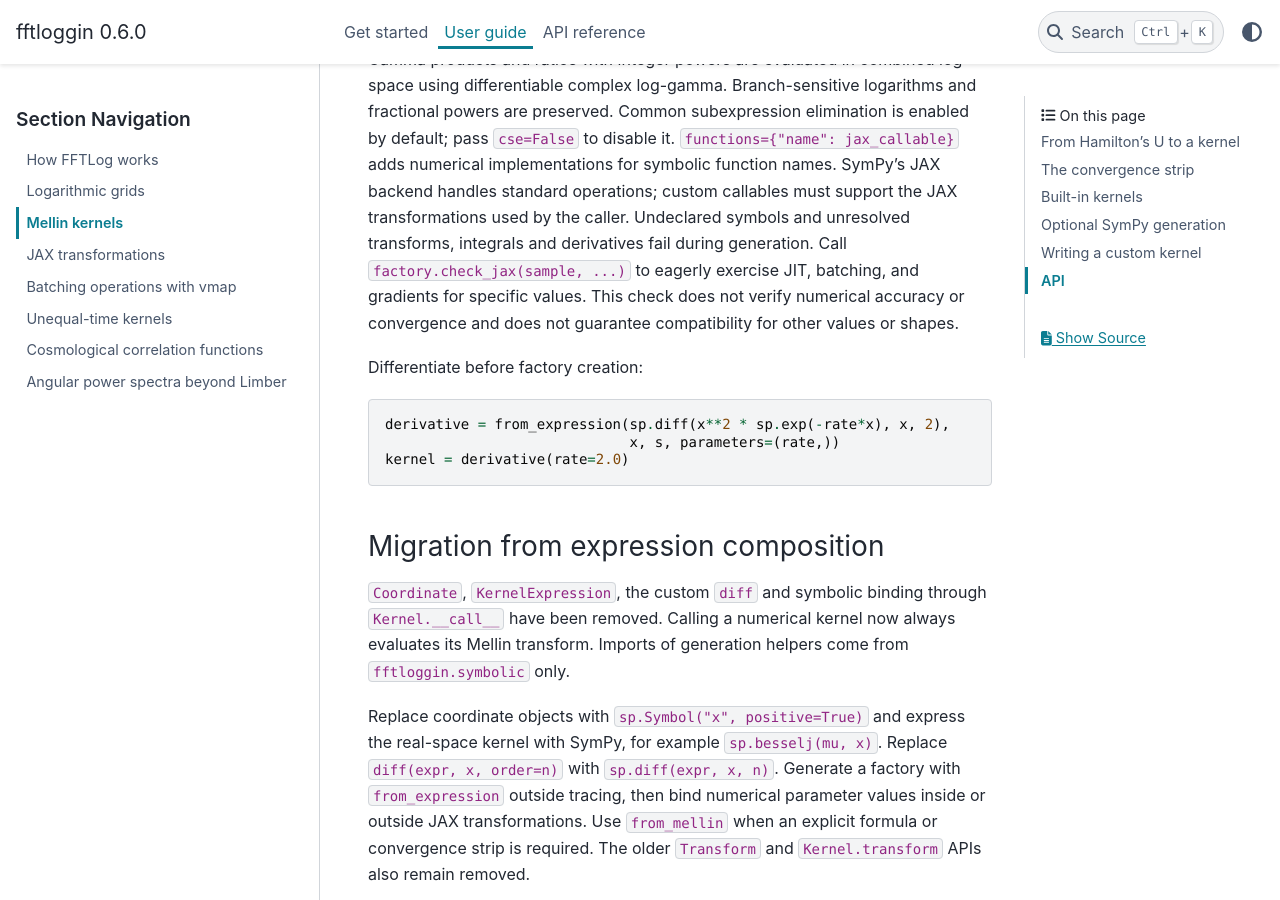
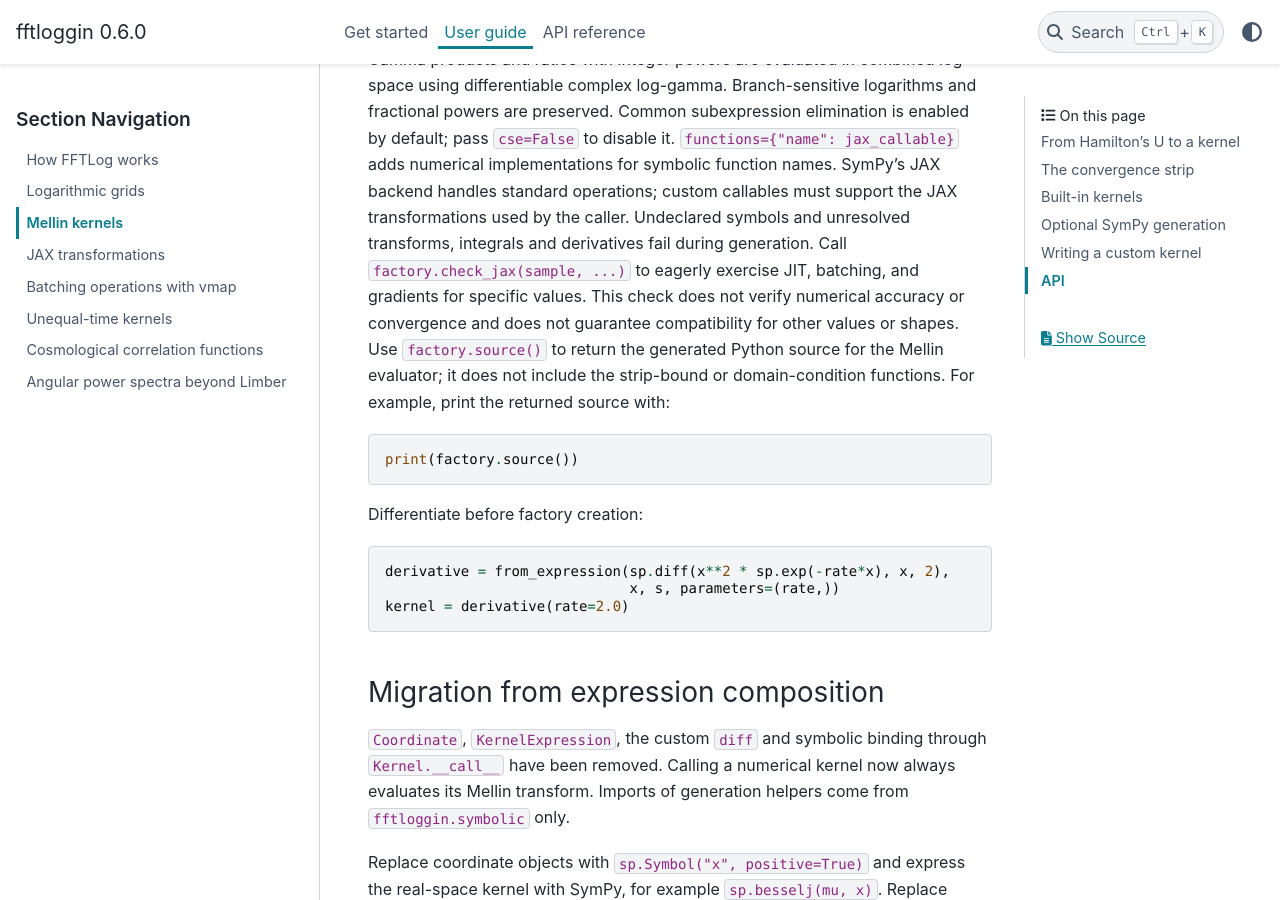
Before and after one commit to binado/fftloggin, a Sphinx documentation site: the page built from docs/user_guide/kernels.rst, in a window 1280 px wide and 900 px high, scrolled down 2785 px. Built offline with Sphinx 7.4.7 and the PyData theme 0.15.4, drawn with Linux system fonts in a browser that asks for light colours.

Commit message:
feat: expose generated symbolic evaluator source

```diff
--- a/docs/user_guide/kernels.rst
+++ b/docs/user_guide/kernels.rst
@@ -173,6 +173,13 @@ transforms, integrals and derivatives fail during generation. Call
 ``factory.check_jax(sample, ...)`` to eagerly exercise JIT, batching, and
 gradients for specific values. This check does not verify numerical accuracy or
 convergence and does not guarantee compatibility for other values or shapes.
+Use ``factory.source()`` to return the generated Python source for the Mellin
+evaluator; it does not include the strip-bound or domain-condition functions.
+For example, print the returned source with:
+
+.. code-block:: python
+
+   print(factory.source())
 
 Differentiate before factory creation:
 
```
Also changed, not shown: 2 other files.
